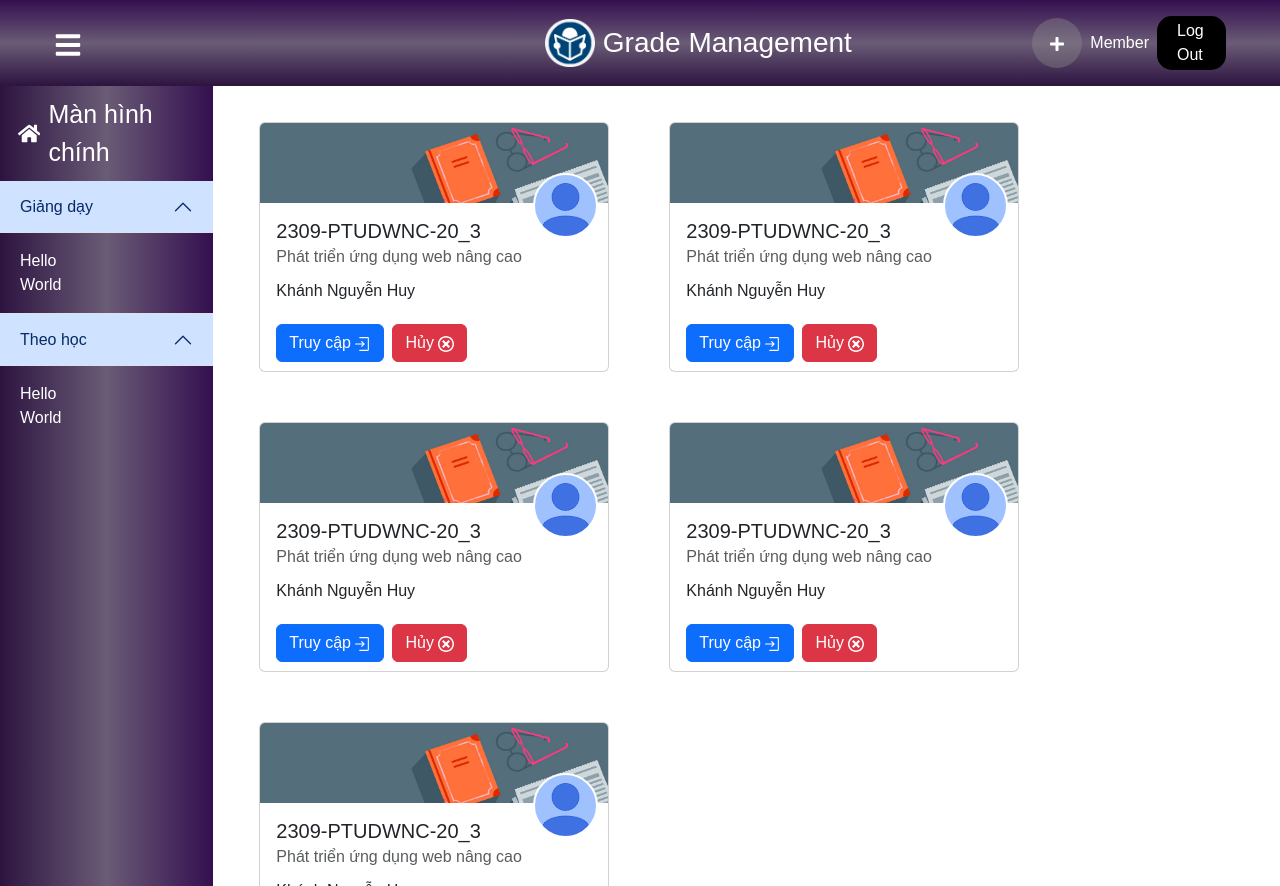
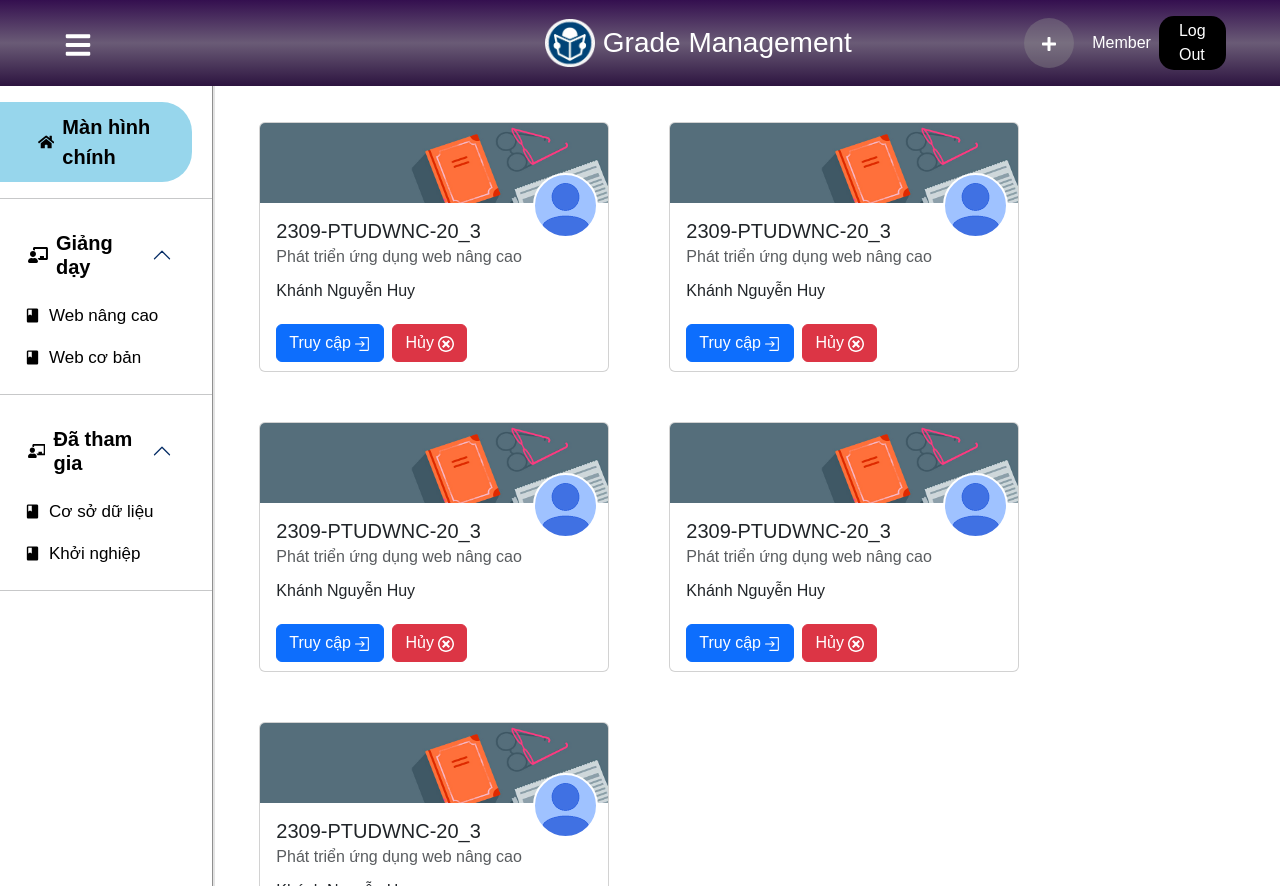
Before and after one commit to Cuongparish/Finalproject-webnc, a React (Create React App) app in the folder front-end/: page /home in a window 1280 px wide. Built offline with nearby package versions, Linux system fonts and the light colour scheme; no server answers; sample sign-in values are in the browser's storage.

Commit message:
update MenuLeft

```diff
--- a/front-end/src/App.css
+++ b/front-end/src/App.css
@@ -94,6 +94,7 @@
 }
 
 .btn-menu, .btn-member {
+  padding-left: 10px;
   color: #ffffff;
   text-decoration: none;
 }
@@ -107,15 +108,92 @@
 }
 
 .menu-left {
-  background-image: linear-gradient(to left, #340f4f, #6a5b76, #2d1440);
+  border-right: 1px solid #00000070;
+  box-shadow: 2px 0 #0000001c;
 }
 
 .element-left.nav-link {
-  font-size: 25px;
-  color: #ffffff;
+  font-size: 20px;
+  font-weight: bold;
+  color: #000000;
   display: flex;
   align-items: center;
   padding: 10px;
+  margin-right: 20px;
+  border-top-right-radius: 30px;
+  border-bottom-right-radius: 30px;
+  transition: 0.3s;
+}
+
+.element-left.nav-link.active {
+  padding-left: 30px;
+  background: #97D6EC;
+}
+
+.element-left.nav-link.active:hover {
+  background: #97D6EC;
+}
+
+a.element-left.nav-link:hover {
+  padding-left: 30px;
+  color: #000000;
+  background: #0000002f;
+  transition: 0.3s;
+}
+
+.list-item.accordion-item {
+  border: none;
+}
+
+.list-header.accordion-header{
+  margin-right: 20px;
+}
+
+.list-header.accordion-header > .accordion-button.collapsed{
+  font-size: 20px;
+  border-top-right-radius: 30px !important;
+  border-bottom-right-radius: 30px !important;
+  font-weight: bold;
+  transition: 0.3s;
+}
+
+.list-header.accordion-header:hover > .accordion-button.collapsed,
+.list-header.accordion-header > .accordion-button:hover, .body-item.nav-link:hover {
+  background-color: #0000001b;
+  padding-left: 30px;
+  transition: 0.3s;
+  color: #000000;
+}
+
+.list-header.accordion-header > .accordion-button {
+  font-size: 20px;
+  font-weight: bold;
+  color: #000000;
+  border-top-right-radius: 30px  !important;
+  border-bottom-right-radius: 30px  !important;
+  background-color: transparent;
+  box-shadow: none;
+  transition: 0.3s;
+}
+
+.list-body.accordion-body {
+  padding: 0;
+}
+
+.body-item.nav-link {
+  font-size: 17px;
+  border-top-right-radius: 30px !important;
+  border-bottom-right-radius: 30px !important;
+  transition: 0.3s;
+  color: #000000;
+  margin-right: 20px;
+}
+
+.body-item.nav-link.active {
+  background-color: #97D6EC;
+  color: #000000;
+  padding-left: 30px;
+  transition: 0.3s;
 }
 
 .class-item {
@@ -193,41 +271,7 @@
   background-color: rgb(228,247,251);
 }
 
-/* .menu-left {
-  /* position: sticky;
-  top: 0;
-  position: absolute;
-  left: -250px; /* Kích thước khi thu gọn */
-  /* width: 250px;
-  height: 100%;
-  background-image: linear-gradient(to left, #340f4f, #6a5b76, #2d1440);
-  /* transition: left 0.3s ease; Hiệu ứng di chuyển
-  transform: translateX(100%);
-  z-index: 1000;
-}
-
-.menu-left.show {
-  left: 0px;
-  /* width: 100%;
-}
-
-.right-content {
-  transition: margin-left 0.3s ease; /* Hiệu ứng di chuyển
-}
-
-.menu-left.show + .right-content {
-  margin-left: 250px; /* Khoảng cách di chuyển khi sidebar mở rộng
-} */
-
-/* .menu-left .element-left {
-  color: #fff;
-  padding: 10px 20px;
-  transition: background-color 0.3s ease;
-}
-
-.menu-left .element-left:hover {
-  background-color: #444;
-} */.detail-news {
+.detail-news {
   padding: 0 15%;
   margin-bottom: 20px;
 }
--- /dev/null
+++ b/front-end/src/components/MenuLeft.js
@@ -0,0 +1,53 @@
+import React from 'react';
+import { Col, Nav, Accordion } from 'react-bootstrap';
+import {  FaHome, FaChalkboardTeacher  } from "react-icons/fa";
+import { MdClass } from "react-icons/md";
+import '../App.css';
+
+const MenuLeft = () => {
+    return (
+        <>
+            <Col md={2} className="menu-left">
+                <Nav defaultActiveKey="/home" className="flex-column pt-3">
+                    <Nav.Link href="/home" className="element-left">
+                        <FaHome className='mx-2' /> Màn hình chính
+                    </Nav.Link>
+                    <hr />
+                    <Accordion defaultActiveKey={['0', '1']} alwaysOpen flush>
+                        <Accordion.Item className='list-item' eventKey="0">
+                            <Accordion.Header className='list-header'>
+                                <FaChalkboardTeacher className='mx-2' /> Giảng dạy
+                            </Accordion.Header>
+                            <Accordion.Body className='list-body'>
+                                <Nav.Link href="/" className='body-item d-flex align-items-center'>
+                                    <MdClass className='mx-2' /> Web nâng cao
+                                </Nav.Link>
+                                <Nav.Link href="/" className='body-item d-flex align-items-center'>
+                                    <MdClass className='mx-2' /> Web cơ bản
+                                </Nav.Link>
+                            </Accordion.Body>
+                        </Accordion.Item>
+                        <hr />
+
+                        <Accordion.Item className='list-item' eventKey="1">
+                            <Accordion.Header className='list-header'>
+                                <FaChalkboardTeacher className='mx-2' /> Đã tham gia
+                            </Accordion.Header>
+                            <Accordion.Body className='list-body'>
+                                <Nav.Link href="/" className='body-item d-flex align-items-center'>
+                                    <MdClass className='mx-2' /> Cơ sở dữ liệu
+                                </Nav.Link>
+                                <Nav.Link href="/" className='body-item d-flex align-items-center'>
+                                    <MdClass className='mx-2' /> Khởi nghiệp
+                                </Nav.Link>
+                            </Accordion.Body>
+                        </Accordion.Item>
+                        <hr />
+                    </Accordion>
+                </Nav>
+            </Col>
+        </>
+    )
+}
+
+export default MenuLeft;
--- a/front-end/src/views/DetailClass.js
+++ b/front-end/src/views/DetailClass.js
@@ -4,6 +4,8 @@ import { FaBars, FaHome, FaRegCopy, FaLink, FaUserPlus } from "react-icons/fa";
 import { IoSettingsOutline } from "react-icons/io5";
 import { CiCircleMore } from "react-icons/ci";
 import 'bootstrap/dist/css/bootstrap.min.css';
+import MenuLeft from '../components/MenuLeft';
+import AuthService from "../service/auth.service";
 import '../App.css';
 
 const DetailClass = () => {
@@ -31,28 +33,12 @@ const DetailClass = () => {
                 </Col>
                 <Col xs md={{ span: 2, offset: 1 }} className='d-flex justify-content-end align-items-center'>
                     <a href='/' className='mx-2 btn-member'>Member</a>
-                    <a href='/logout' className='button btn-logout'>Log Out</a>
-                    {/* <a href='/logout' className='button btn-logout' onClick={AuthService.logout}>Log Out</a> */}
+                    <a href='/logout' className='button btn-logout' onClick={AuthService.logout}>Log Out</a>
                 </Col>
             </Row>
 
             <Row className='g-0'>
-                <Col md={2} className="menu-left">
-                    <Nav defaultActiveKey="/home" className="flex-column">
-                        <Nav.Link href="/home" className="element-left">
-                            <FaHome className='mx-2' /> Màn hình chính
-                        </Nav.Link>
-                        {/* <Nav.Link eventKey="link-1">Các</Nav.Link>
-                        <Nav.Link eventKey="link-2">Link</Nav.Link> */}
-                        <NavDropdown title={<span><FaHome className='mx-2' /> Các lớp tham gia </span>} id="nav-dropdown">
-                            <NavDropdown.Item eventKey="2.1">Web nâng cao</NavDropdown.Item>
-                            <NavDropdown.Item eventKey="2.2">Web cơ bản</NavDropdown.Item>
-                            <NavDropdown.Item eventKey="2.3">Cơ sở dữ liệu</NavDropdown.Item>
-                            {/* <NavDropdown.Divider />
-                            <NavDropdown.Item eventKey="4.4">Separated link</NavDropdown.Item> */}
-                        </NavDropdown>
-                    </Nav>
-                </Col>
+                <MenuLeft />
 
                 <Col md={10}>
                     <div className='w-100 tab-menu'>
--- a/front-end/src/views/Home.js
+++ b/front-end/src/views/Home.js
@@ -1,8 +1,8 @@
 import { React, useState } from 'react';
-import { Row, Col, Image, Nav, NavDropdown, Dropdown, Modal, Button, Form, Accordion } from 'react-bootstrap';
-import { FaBars, FaHome, FaPlus } from "react-icons/fa";
+import { Row, Col, Image, Dropdown, Modal, Button, Form } from 'react-bootstrap';
+import { FaBars, FaPlus } from "react-icons/fa";
 import ClassRoom from '../components/ClassRoom';
-// import AuthService from "../service/auth.service";
+import MenuLeft from '../components/MenuLeft';
 import '../App.css';
 
 const Home = () => {
@@ -47,43 +47,7 @@ const Home = () => {
             </Row>
 
             <Row className='vh-100 g-0'>
-                <Col md={2} className="menu-left">
-                    <Nav defaultActiveKey="/home" className="flex-column">
-                        <Nav.Link href="/home" className="element-left">
-                            <FaHome className='mx-2' /> Màn hình chính
-                        </Nav.Link>
-                        {/* <Nav.Link eventKey="link-1">Các</Nav.Link>
-                        <Nav.Link eventKey="link-2">Link</Nav.Link> */}
-                        {/* <NavDropdown title={<span><FaHome className='mx-2' /> Các lớp tham gia </span>} id="nav-dropdown">
-                            <NavDropdown.Item eventKey="2.1">Web nâng cao</NavDropdown.Item>
-                            <NavDropdown.Item eventKey="2.2">Web cơ bản</NavDropdown.Item>
-                            <NavDropdown.Item eventKey="2.3">Cơ sở dữ liệu</NavDropdown.Item>
-                            {/* <NavDropdown.Divider />
-                            <NavDropdown.Item eventKey="4.4">Separated link</NavDropdown.Item>
-                        </NavDropdown> */}
-
-                        <Accordion defaultActiveKey={['0', '1']} alwaysOpen flush>
-                            <Accordion.Item className='menu-left text-white' eventKey="0">
-                                <Accordion.Header>Giảng dạy</Accordion.Header>
-                                <Accordion.Body>
-                                    <Row>
-                                        <div>Hello</div>
-                                        <div>World</div>
-                                    </Row>
-                                </Accordion.Body>
-                            </Accordion.Item>
-                            <Accordion.Item className='menu-left text-white' eventKey="1">
-                                <Accordion.Header>Theo học</Accordion.Header>
-                                <Accordion.Body>
-                                    <Row>
-                                        <div>Hello</div>
-                                        <div>World</div>
-                                    </Row>
-                                </Accordion.Body>
-                            </Accordion.Item>
-                        </Accordion>
-                    </Nav>
-                </Col>
+                <MenuLeft />
 
                 <Col as={Row} md={10} className='d-flex g-0 p-3 right-content'>
                     <ClassRoom />
```
